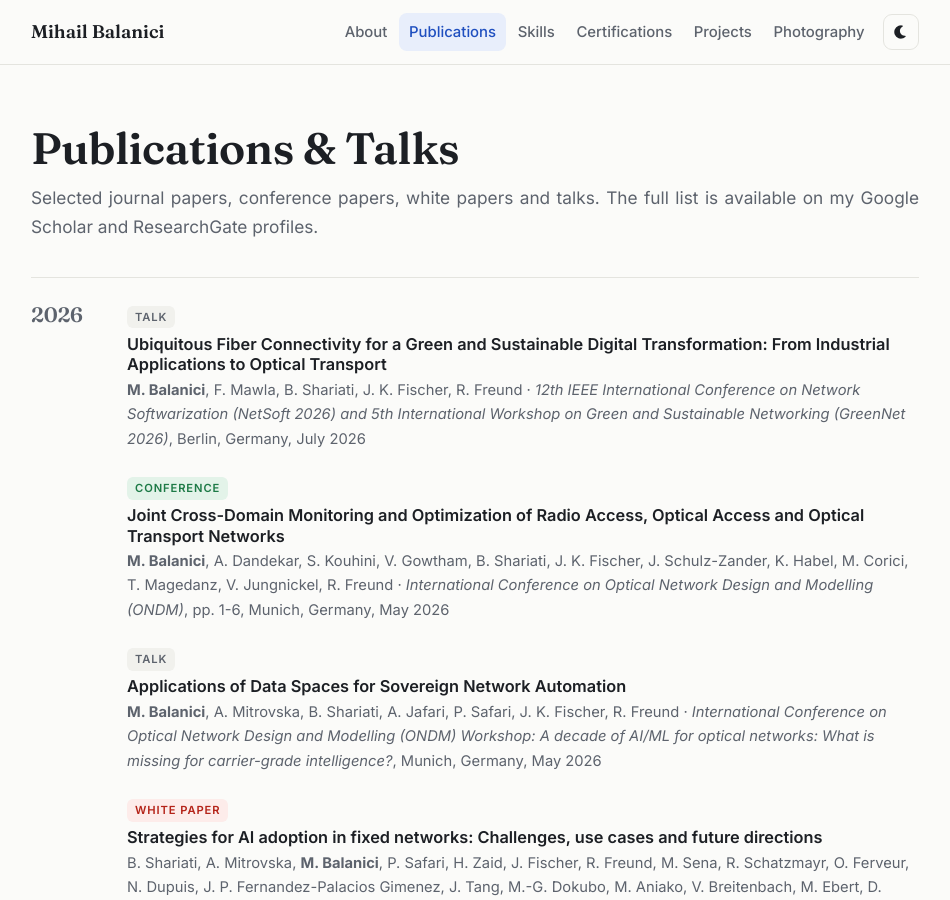
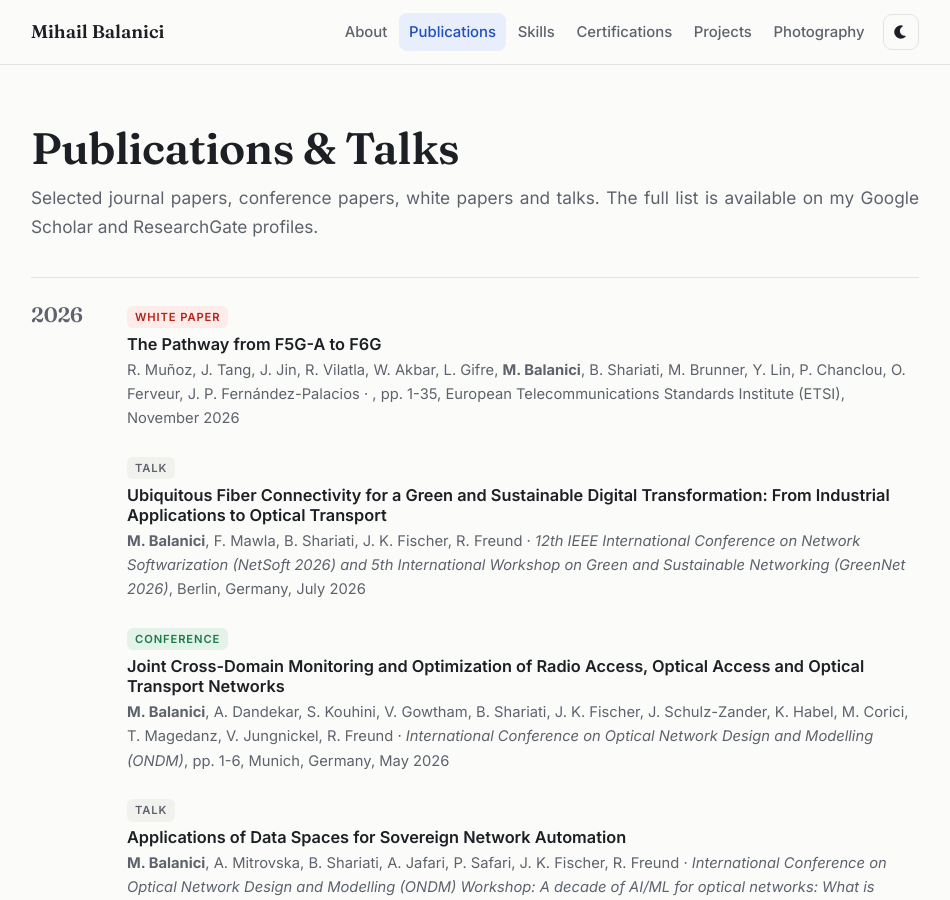
Before and after one commit to mihailbalanici/mihailbalanici.github.io, a Jekyll site: the page built from publications.html, in a window 1280 px wide and 900 px high. Shown: the whole window, without its empty margins (165-1115 px from the left). Built offline with Jekyll 4.4.1, drawn with Linux system fonts in a browser that asks for light colours; some of the changed text lies outside the part shown.

Commit message:
Update publications.yml

```diff
--- a/_data/publications.yml
+++ b/_data/publications.yml
@@ -8,6 +8,16 @@
 # publisher: e.g. IEEE, Optica Publishing Group (leave "" if none)
 # month:    e.g. "Mar." or "March"; shown together with the year (leave "" if none)
 # Any field left empty is simply not shown.
+
+- title: The Pathway from F5G-A to F6G
+  authors: R. Muñoz, J. Tang, J. Jin,	R. Vilatla, W. Akbar, L. Gifre, M. Balanici, B. Shariati, M. Brunner, Y. Lin, P. Chanclou, O. Ferveur, J. P. Fernández-Palacios
+  publisher: European Telecommunications Standards Institute (ETSI)
+  volume, issue: ETSI White Paper No. 72
+  pages: "1-35"
+  month: November
+  year: 2026
+  type: white-paper
+  url: "https://www.etsi.org/resources/"
 
 - title: "Ubiquitous Fiber Connectivity for a Green and Sustainable Digital Transformation: From Industrial Applications to Optical Transport"
   authors: M. Balanici, F. Mawla, B. Shariati, J. K. Fischer, R. Freund
@@ -266,6 +276,17 @@
   type: journal
   url: "https://ieeexplore.ieee.org/document/8542837"
 
+- title: Intra-Data Center Network Optimization by Means of Application-Based Traffic Modeling and Optical Circuit Switching
+  authors: M. Balanici, S. Pachnicke
+  venue: 20th International Conference on Transparent Optical Networks (ICTON)
+  paper_id: "We.C4.5"
+  pages: "1–4"
+  place: Bucharest, Romania
+  month: July
+  year: 2018
+  type: conference
+  url: "https://ieeexplore.ieee.org/document/8473810"
+
 - title: Traffic-Modeling-Based Design and Evaluation of a Hybrid Electro-Optical Intra-Data Center Network
   authors: M. Balanici, S. Pachnicke
   venue: 18th ITG-Symposium on Photonic Networks
```
